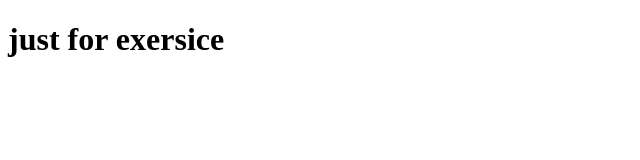
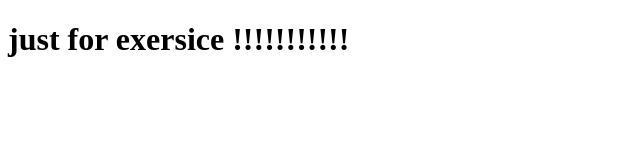
Before and after one commit to bahraa/practice-, a plain HTML site: page collaburation/index.html in a window 1280 px wide. Shown: the whole page, without its empty margins (0-640 px from the left). Drawn offline with Linux system fonts and the light colour scheme.

Commit message:
just little changes

```diff
--- a/collaburation/index.html
+++ b/collaburation/index.html
@@ -1,7 +1,7 @@
 <!DOCTYPE html>
 <html lang="en">
 <head>
-    <h1>just for exersice </h1>
+    <h1>just for exersice  !!!!!!!!!!!</h1>
 
     <meta charset="UTF-8">
     <meta name="viewport" content="width=device-width, initial-scale=1.0">
```
